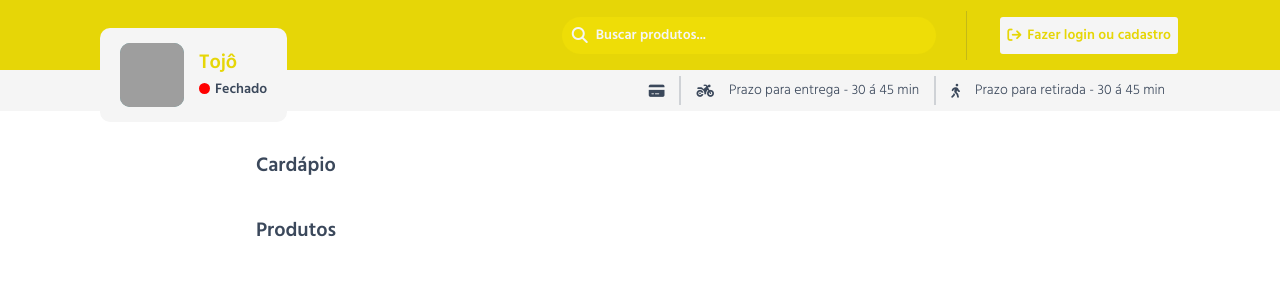
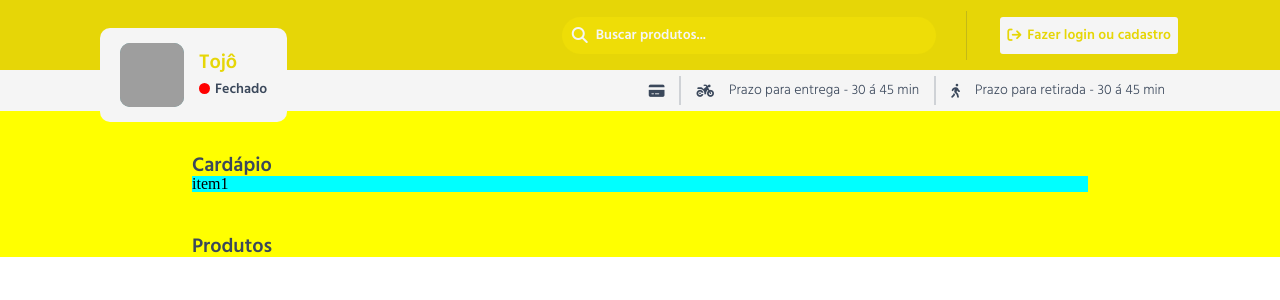
Before and after one commit to Tranivic/entregue.me-frontend, a Vue app: page / in a window 1280 px wide. Shown: the top 300 px of the page. Built offline with nearby package versions, Linux system fonts and the light colour scheme; grey boxes are pictures that could not be loaded.

Commit message:
Better main structure implemented

```diff
--- a/public/index.html
+++ b/public/index.html
@@ -6,10 +6,14 @@
     <meta name="viewport" content="width=device-width,initial-scale=1.0">
     <link rel="preconnect" href="https://fonts.googleapis.com">
     <link rel="preconnect" href="https://fonts.gstatic.com" crossorigin>
+
+    <!-- Font Awesome Related -->
     <link rel="stylesheet"
       href="https://cdnjs.cloudflare.com/ajax/libs/font-awesome/6.2.0/css/all.min.css"
       integrity="sha512-xh6O/CkQoPOWDdYTDqeRdPCVd1SpvCA9XXcUnZS2FmJNp1coAFzvtCN9BmamE+4aHK8yyUHUSCcJHgXloTyT2A=="
       crossorigin="anonymous" referrerpolicy="no-referrer" />
+      <!-- Font Awesome Related (End) -->
+
     <title>Tojo</title>
   </head>
   <body>
--- a/src/App.vue
+++ b/src/App.vue
@@ -45,14 +45,16 @@
     </div>
   </header>
   <main>
+    <section class="menu">
       <div class="title">
         <h1>Cardápio</h1>
       </div>
-    <div class="carrousel"></div>
+      <div class="carrousel">item1</div>
       <div class="title">
         <h1>Produtos</h1>
       </div>
       <section></section>
+    </section>
   </main>
   <footer></footer>
 </template>
--- a/src/scss/setup/_mixins.scss
+++ b/src/scss/setup/_mixins.scss
@@ -26,7 +26,7 @@
   border: none;
   font-family: $base-font-family;
   font-weight: $title-weight;
-  font-size: $base-font-size;
+  font-size: $text-font-size;
   border-radius: 0.3rem;
   background-color: $main-white;
   &:hover {
@@ -40,7 +40,7 @@
   background-color: lighten($main-yellow, 1.6%);
   font-family: $base-font-family;
   font-weight: $title-weight;
-  font-size: $base-font-size;
+  font-size: $text-font-size;
   border-radius: 6rem;
   border: none;
   padding: 0.7rem 15rem 0.7rem 3.4rem;
--- a/src/scss/setup/_variables.scss
+++ b/src/scss/setup/_variables.scss
@@ -5,7 +5,7 @@ $main-red: #ff0000;
 $main-black: #3b485b;
 
 //Font sizes
-$base-font-size: 1.4rem;
+$text-font-size: 1.4rem;
 $title-font-size: 2rem;
 
 //Font Family
--- a/src/scss/views/_header.scss
+++ b/src/scss/views/_header.scss
@@ -51,7 +51,7 @@ header {
               margin: 0 0.5rem 0.4rem 0;
             }
             .text {
-              font-size: $base-font-size;
+              font-size: $text-font-size;
               font-family: $base-font-family;
               font-weight: $title-weight;
             }
@@ -104,7 +104,7 @@ header {
     height: 4.1rem;
     font-family: $base-font-family;
     font-weight: $text-weight;
-    font-size: $base-font-size;
+    font-size: $text-font-size;
     color: $main-black;
 
     .navbar {
--- a/src/scss/views/_main.scss
+++ b/src/scss/views/_main.scss
@@ -1,7 +1,11 @@
 main {
   @include flex(center);
+  @include fill;
   flex-direction: column;
-  @include fill;
+  background-color: yellow;
+
+  .menu {
+    width: 70%;
 
     .title {
       font-family: $base-font-family;
@@ -9,6 +13,10 @@ main {
       font-size: $title-font-size;
       color: $main-black;
       padding-top: 4.5rem;
-    width: 60%;
+    }
+
+    .carrousel {
+      background-color: aqua;
     }
   }
+}
```
Lines whose indentation alone changed are shown as unchanged.
